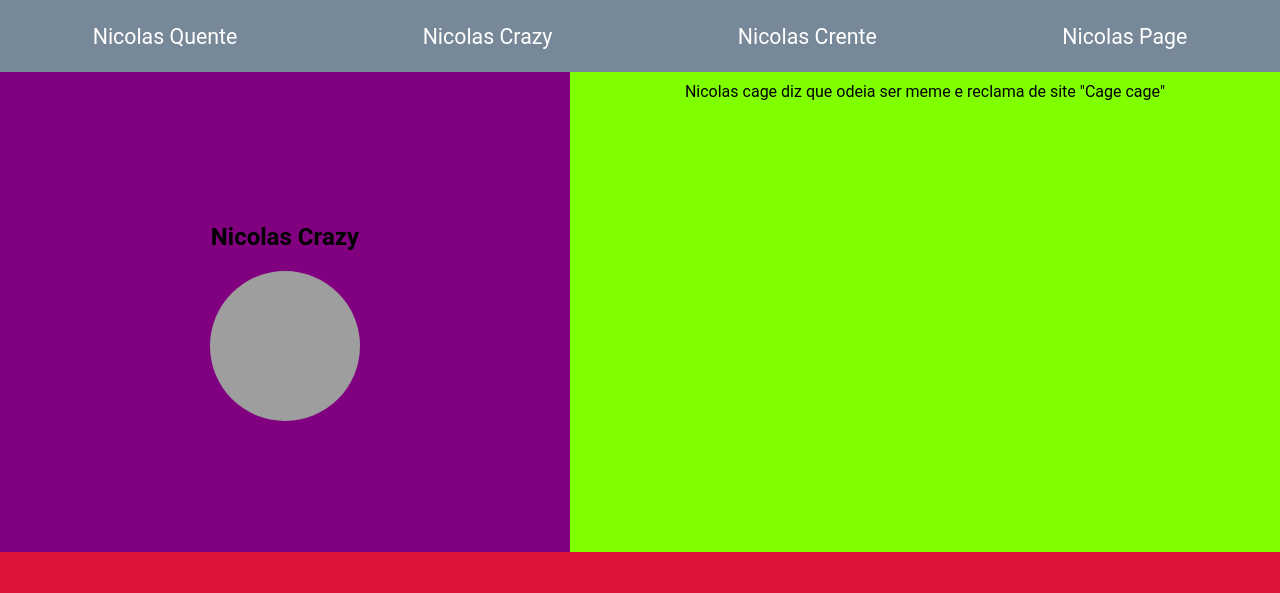
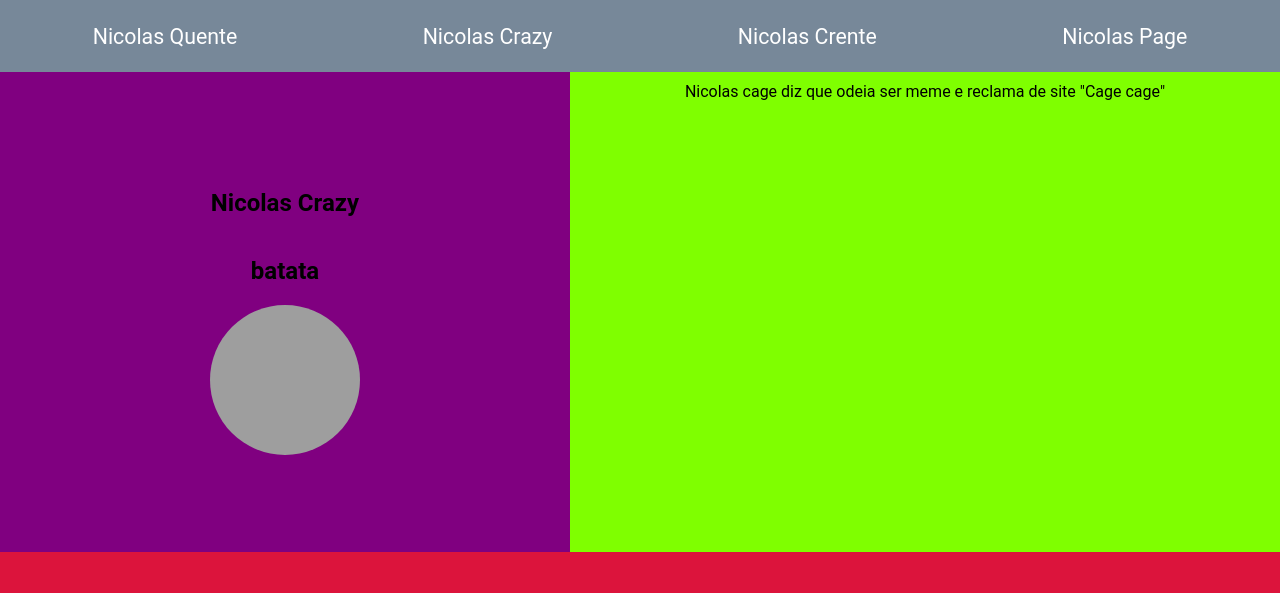
Before and after one commit to jubrito/Aula-04-Responsividade, a plain HTML site: page 104-responsividade/index.html in a window 1280 px wide. Shown: the top 593 px of the page. Drawn offline with Linux system fonts and the light colour scheme; grey boxes are pictures that could not be loaded.

Commit message:
mais um h1

```diff
--- a/104-responsividade/index.html
+++ b/104-responsividade/index.html
@@ -23,6 +23,7 @@
     </nav>
     <section>
         <h1>Nicolas Crazy</h1>
+        <h1> batata</h1>
         <img src="https://media1.tenor.com/images/46d4b0baea6dd8a7131f3c09b7d60a36/tenor.gif?itemid=7519901" alt="nicolas crazy"></section>
     <aside>Nicolas cage diz que odeia ser meme e reclama de site "Cage cage"</aside>
     <footer>
```
